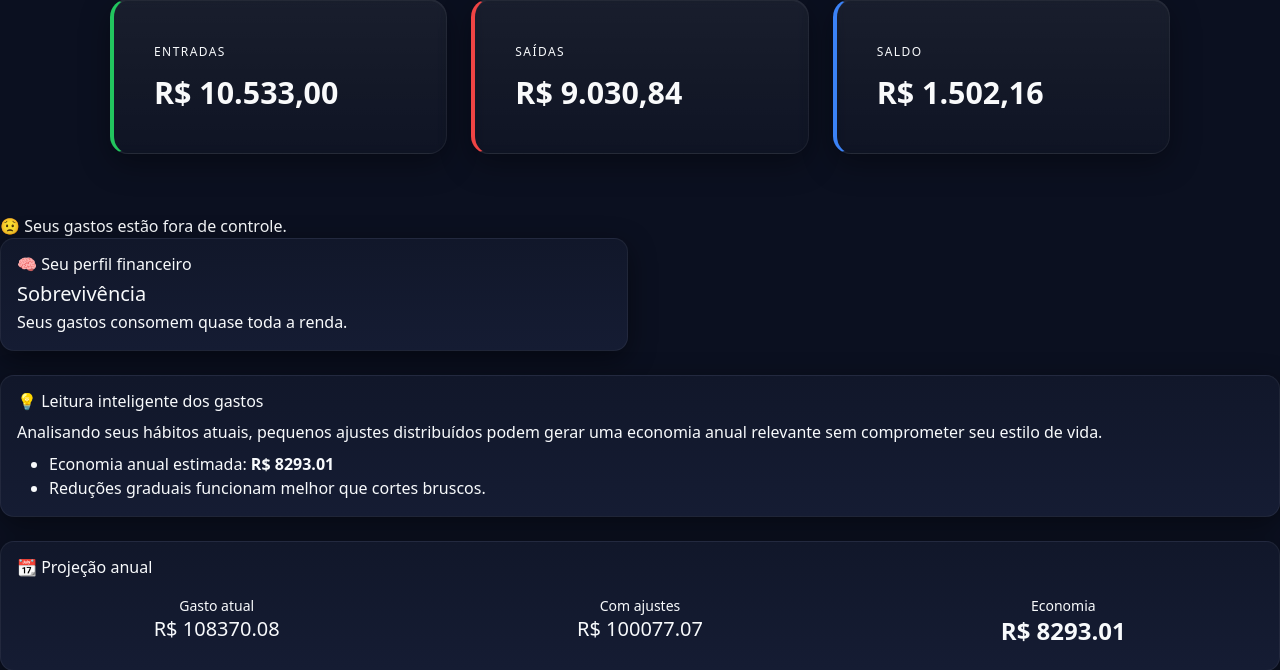
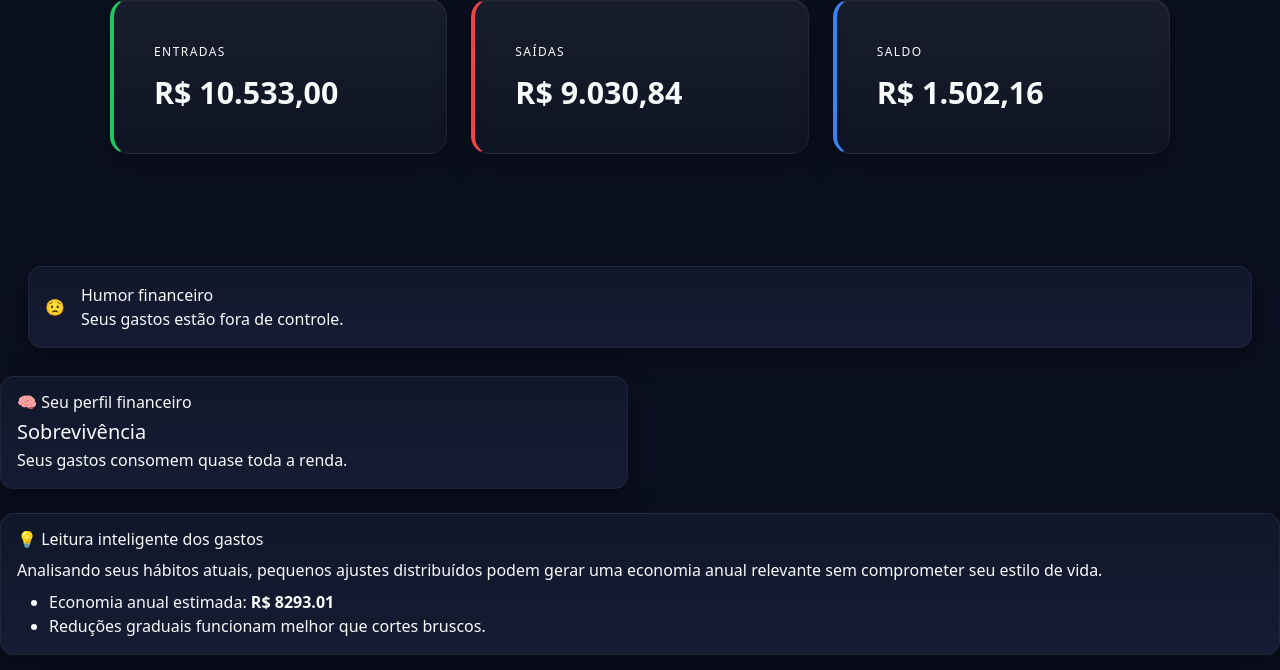
Before and after one commit to matheuspires1310-del/controle-financeiro, a Django app: page / in a window 1280 px wide. Shown: the part 394-1064 px from the top of the page. Run offline with Django 5.2, Linux system fonts and the light colour scheme; a user stored in the database is signed in; data comes from the database, SQL or seed files in the repository.

Commit message:
ajustado com o gpt

```diff
--- a/core/templates/dashboard.html
+++ b/core/templates/dashboard.html
@@ -61,15 +61,28 @@
 </section>
 
 
-  <!-- =====================
-       INSIGHT PRINCIPAL
-  ====================== -->
-  <section class="dashboard-insight">
-    <div class="insight-card">
-      <span class="insight-emoji">{{ humor.emoji }}</span>
-      <span class="insight-text">{{ humor.texto }}</span>
+<!-- =====================
+     INSIGHT PRINCIPAL · HUMOR FINANCEIRO
+====================== -->
+<section class="dashboard-insight container-fluid mt-4">
+  <div class="card insight-card humor {{ humor.classe }}">
+    <div class="card-body d-flex align-items-center gap-3">
+
+      <div class="humor-icon">
+        <span class="insight-emoji">{{ humor.emoji }}</span>
+      </div>
+
+      <div class="humor-content">
+        <span class="humor-title">Humor financeiro</span>
+        <p class="insight-text mb-0">{{ humor.texto }}</p>
+      </div>
+
     </div>
-  </section>
+  </div>
+</section>
+
+
+
 <!-- ================= INSIGHTS FINANCEIROS ================= -->
 <div class="row g-4 mb-4">
 
```
Also changed, not shown: core/static/core/css/dashboard.css (+41 -41 lines).
